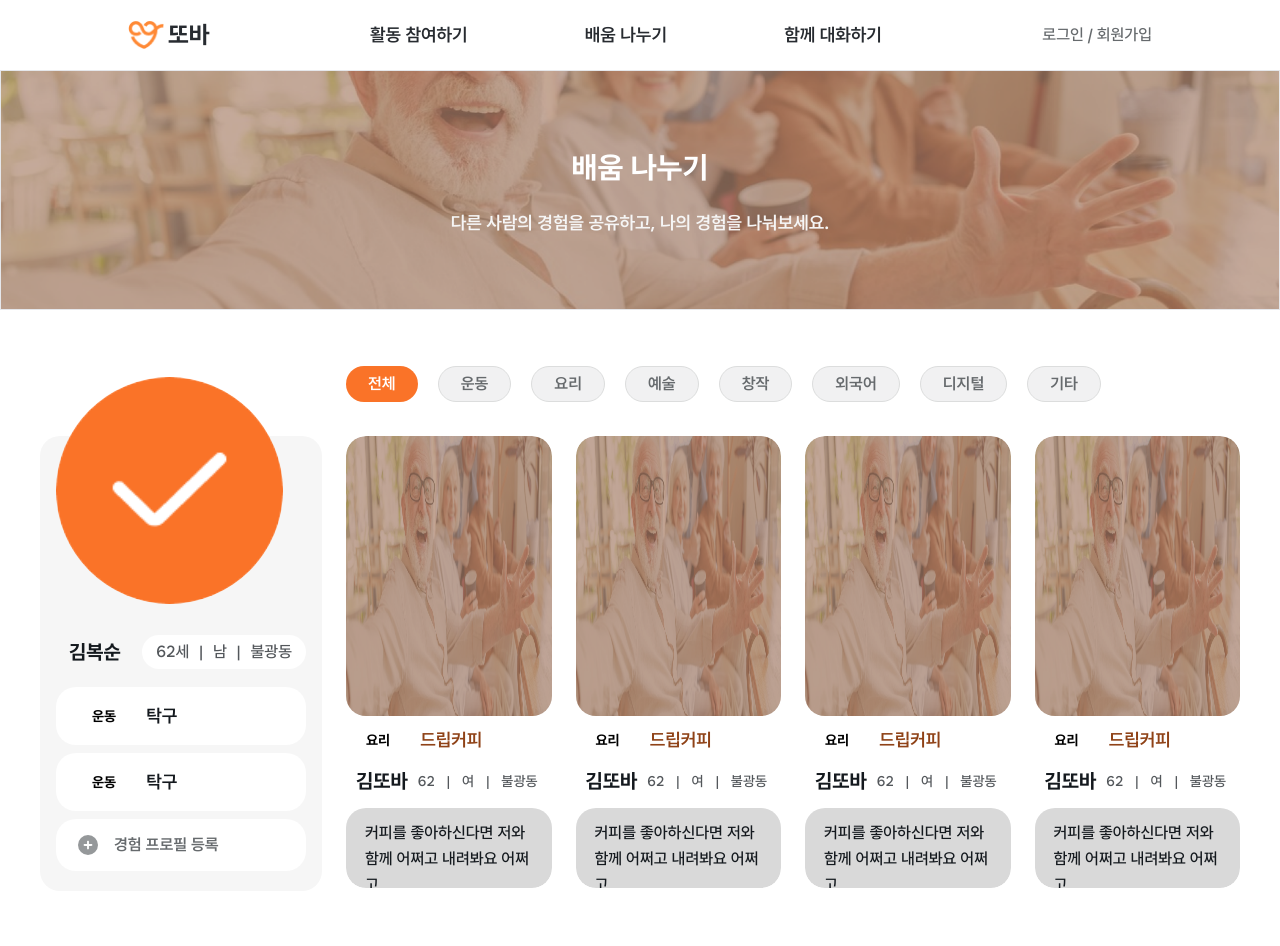
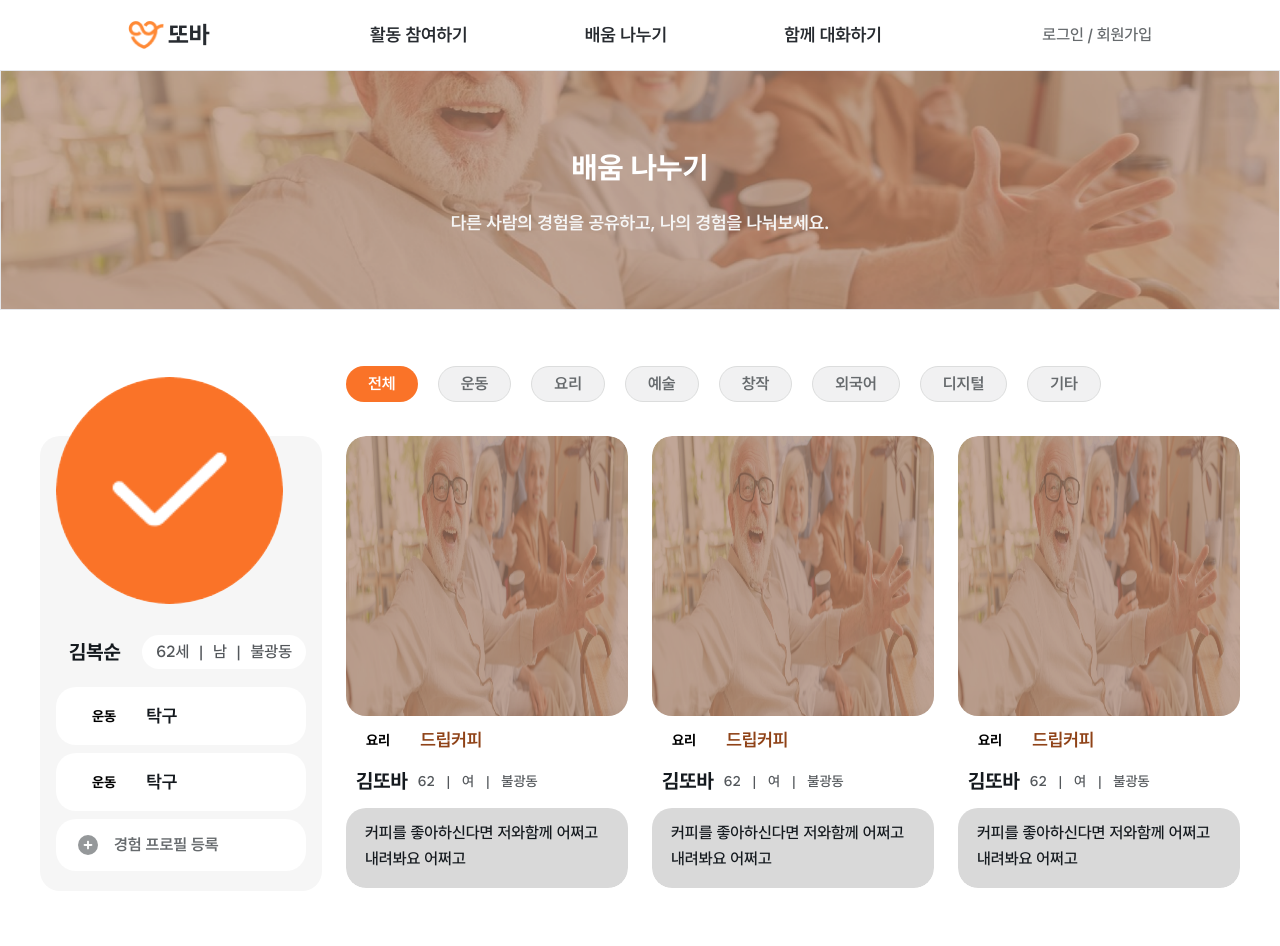
Before and after one commit to Kusitms-29th-Meetup-TeamE/Frontend, a Next.js app: page /share in a window 1280 px wide. Shown: the top 946 px of the page. Built offline with nearby package versions, Linux system fonts and the light colour scheme.

Commit message:
💄 Style(#59): modify some styles

```diff
--- a/src/app/share/page.tsx
+++ b/src/app/share/page.tsx
@@ -112,7 +112,7 @@ const page = () => {
               />
             ))}
           </section>
-          <ActivityContainer className="grid-rows-2 grid-cols-3 gap-y-[60px] mb-[146px]">
+          <ActivityContainer className="grid !grid-rows-2 !grid-cols-3 !gap-y-[60px] !mb-[146px]">
             {data.map((item, key) => {
               return (
                 <Link
--- a/src/components/share/LearningItem.tsx
+++ b/src/components/share/LearningItem.tsx
@@ -38,7 +38,7 @@ const LearningItem = ({
           <span>{location}</span>
         </p>
       </div>
-      <div className="mt-[14px] w-full h-[80px] pt-3 pl-[19px] pr-[22px] pb-4 rounded-[20px] bg-[#d9d9d9] text-body3 text-black">
+      <div className="mt-[14px] w-full h-[80px] pt-3 pl-[19px] pr-[22px] pb-4 rounded-[20px] bg-[#d9d9d9] text-body3 text-black text-ellipsis">
         {message}
       </div>
     </div>
```
